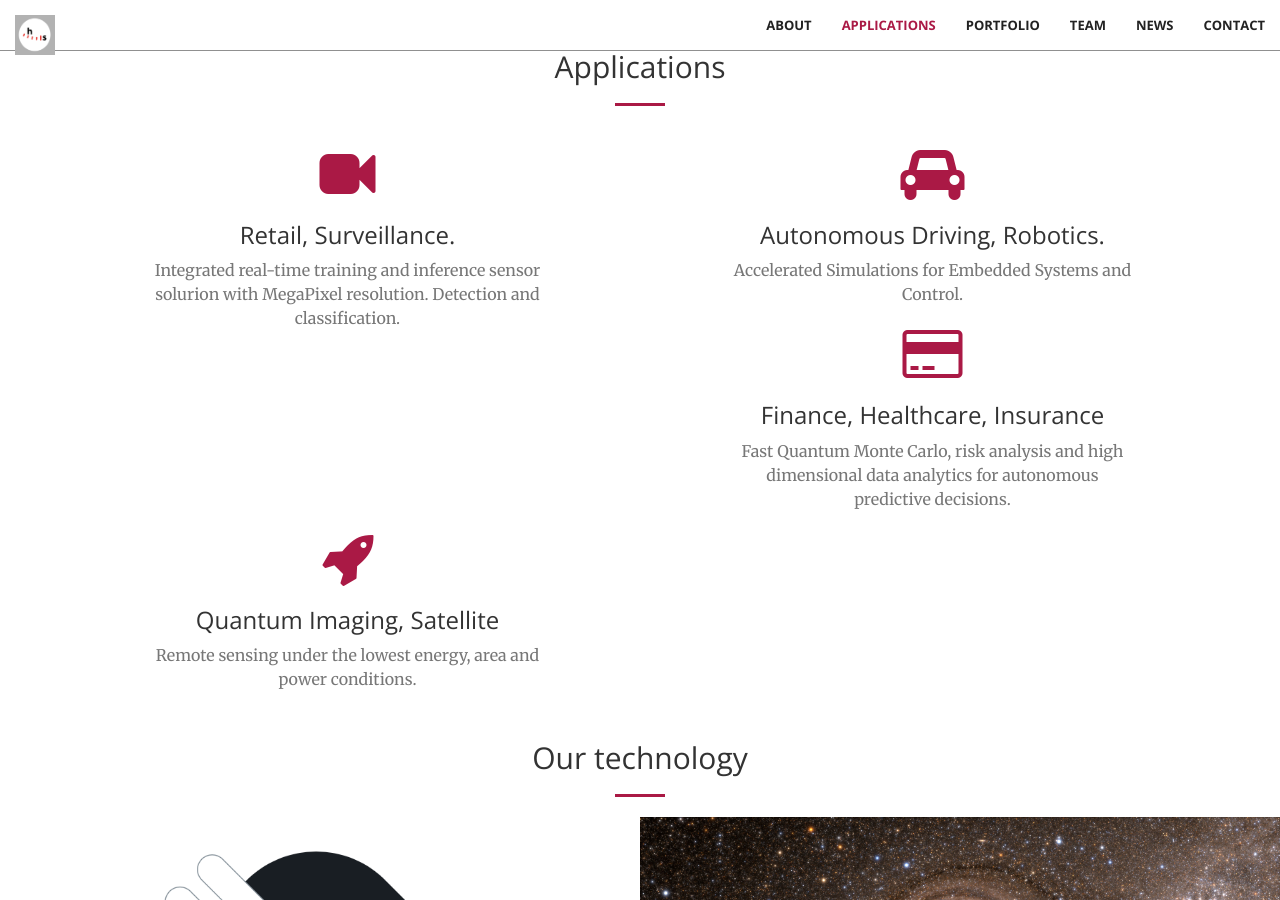
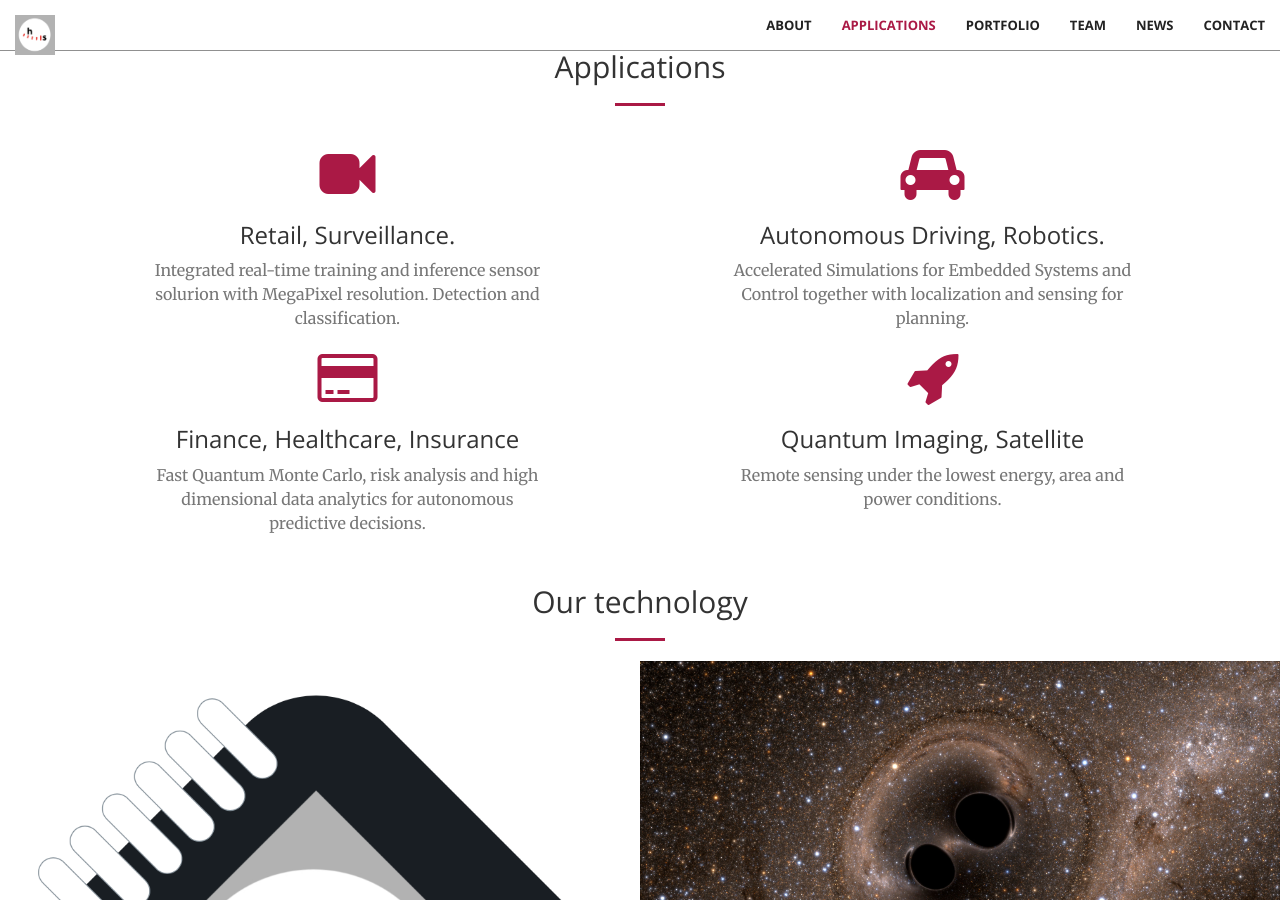
Before and after one commit to hoursec/github.io, a Jekyll site: the page built from index.html, in a window 1280 px wide and 900 px high, scrolled down 1386 px. Built offline with Jekyll 4.4.1, drawn with Linux system fonts in a browser that asks for light colours.

Commit message:
Update services.html

```diff
--- a/_includes/services.html
+++ b/_includes/services.html
@@ -20,7 +20,7 @@
                 <div class="service-box">
                     <i class="fa fa-4x fa-automobile wow bounceIn text-primary" data-wow-delay=".1s"></i>
                     <h3>Autonomous Driving, Robotics.</h3>
-                    <p class="text-muted">Accelerated Simulations for Embedded Systems and Control.</p>
+                    <p class="text-muted">Accelerated Simulations for Embedded Systems and Control together with localization and sensing for planning. </p>
                 </div>
             </div>
             <div class="col-lg-6 col-md-6 text-center">
```
